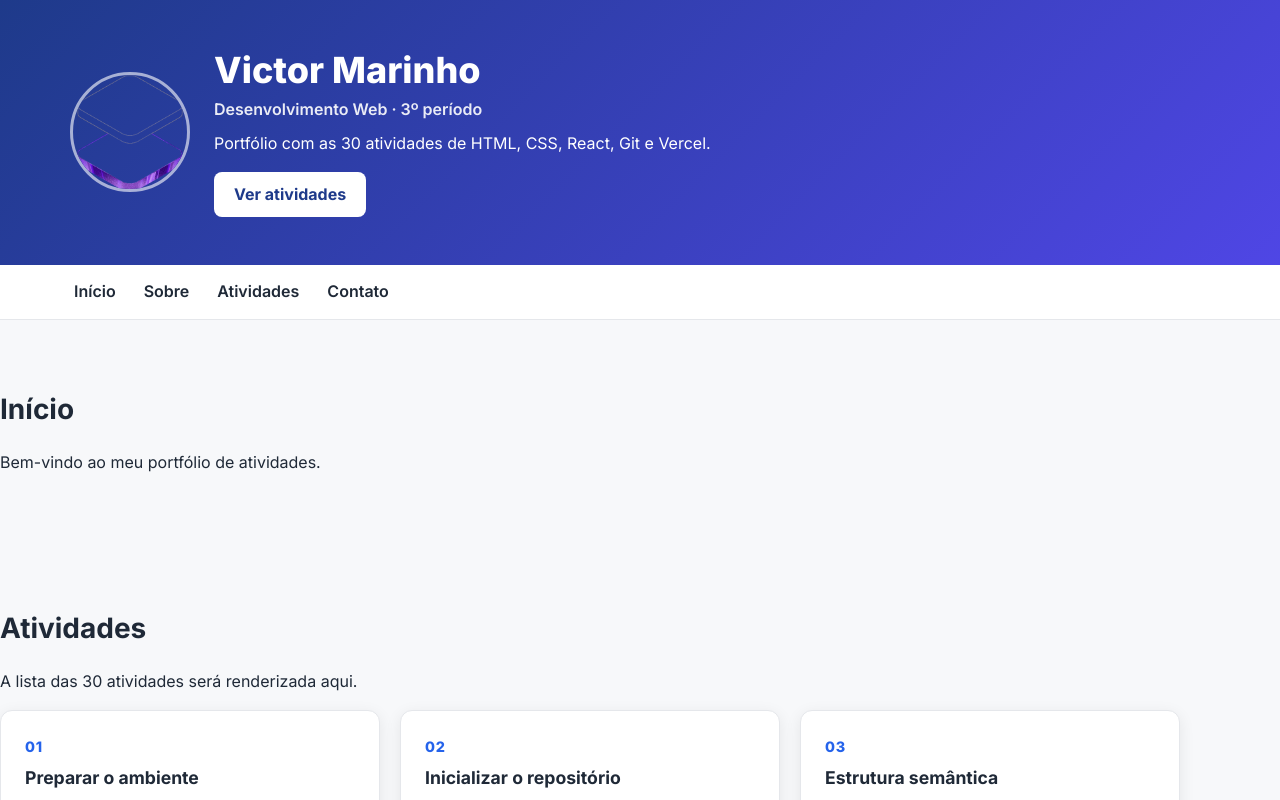
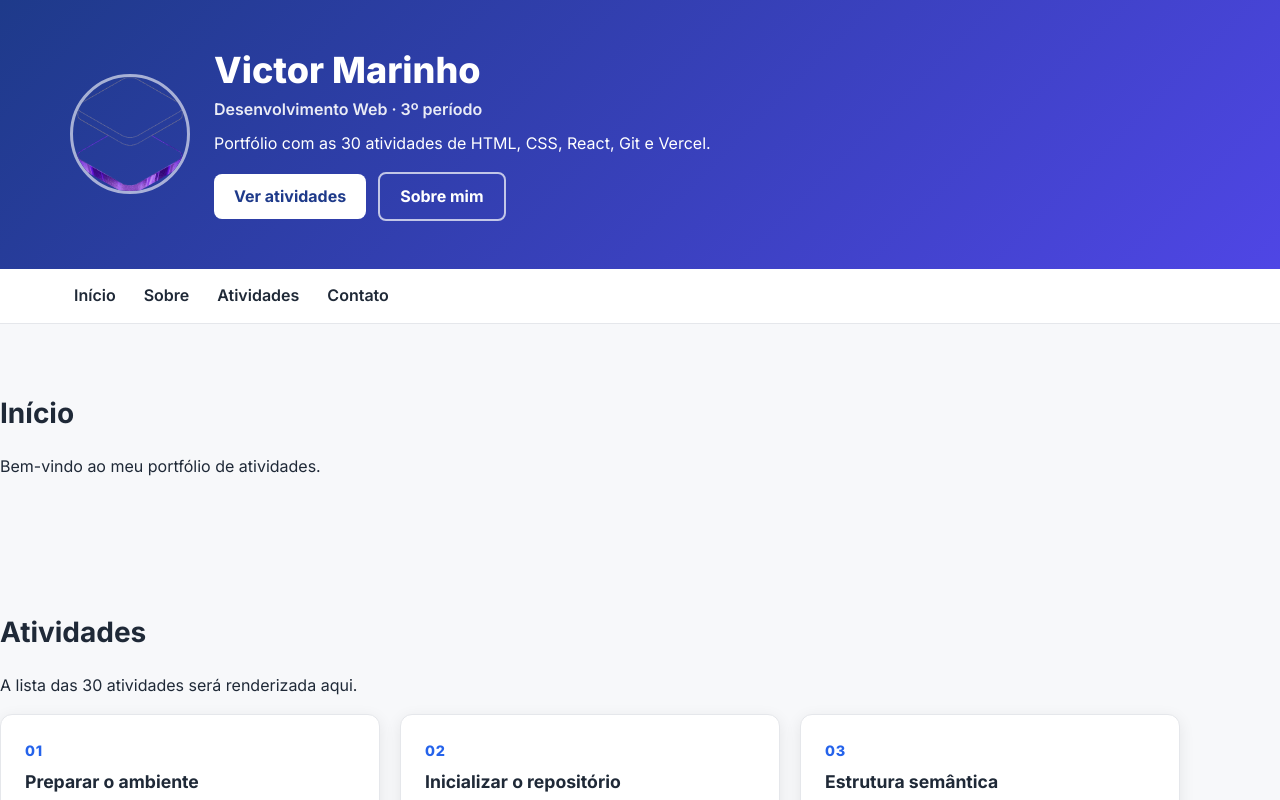
Before and after one commit to Marinho2005/exercicio-faculdade, a React (Vite) app: page / in a window 1280 px wide. Shown: the top 800 px of the page. Built offline with nearby package versions, Linux system fonts and the light colour scheme.

Commit message:
style: aplicar Flexbox ao layout

```diff
--- a/src/components/Cabecalho.tsx
+++ b/src/components/Cabecalho.tsx
@@ -15,9 +15,14 @@ function Cabecalho() {
           <p className="cabecalho-descricao">
             Portfólio com as 30 atividades de HTML, CSS, React, Git e Vercel.
           </p>
-          <a className="botao" href="#atividades">
-            Ver atividades
-          </a>
+          <div className="grupo-botoes">
+            <a className="botao" href="#atividades">
+              Ver atividades
+            </a>
+            <a className="botao-secundario" href="#sobre">
+              Sobre mim
+            </a>
+          </div>
         </div>
       </div>
     </header>
--- a/src/styles/global.css
+++ b/src/styles/global.css
@@ -141,6 +141,29 @@ section {
   text-decoration: none;
 }
 
+.grupo-botoes {
+  display: flex;
+  flex-wrap: wrap;
+  align-items: center;
+  justify-content: flex-start;
+  gap: 0.75rem;
+}
+
+.botao-secundario {
+  display: inline-block;
+  padding: 0.6rem 1.25rem;
+  border-radius: var(--raio-pequeno);
+  border: 2px solid rgba(255, 255, 255, 0.7);
+  background: transparent;
+  color: #ffffff;
+  font-weight: 700;
+  text-decoration: none;
+}
+
+.botao-secundario:hover {
+  background: rgba(255, 255, 255, 0.12);
+}
+
 .navegacao {
   position: sticky;
   top: 0;
```
